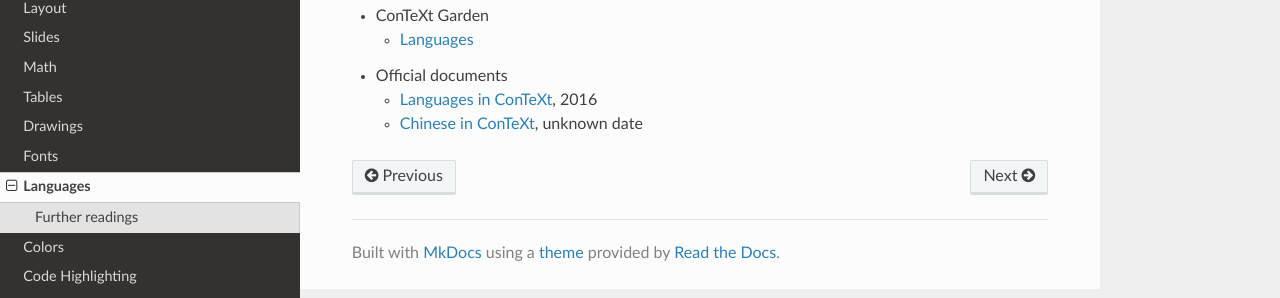
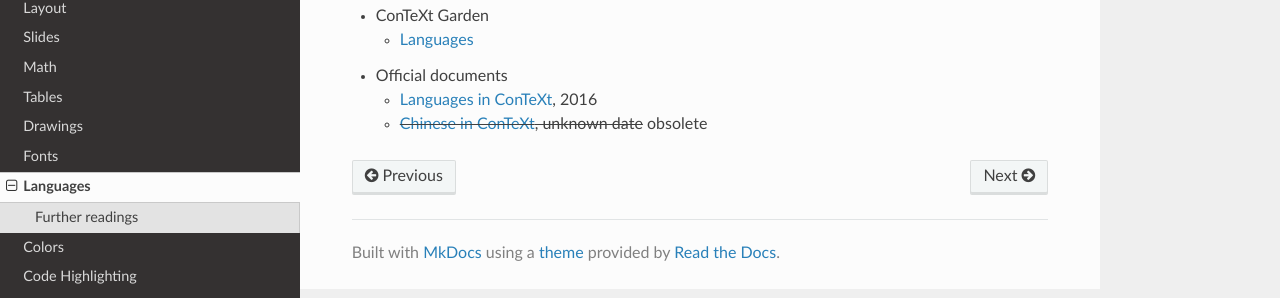
Before and after one commit to champignoom/contex-docs, an MkDocs documentation site: the page built from docs/languages.md, in a window 1280 px wide. Shown: the part 260-558 px from the top of the page. Built offline with MkDocs 1.6.1, drawn with Linux system fonts in a browser that asks for light colours; nearby versions of some CDN libraries.

Commit message:
offical chinese docs useless

```diff
--- a/docs/languages.md
+++ b/docs/languages.md
@@ -8,4 +8,4 @@ Under construction ...
     - [Languages](https://wiki.contextgarden.net/Languages)
 - Official documents
     - [Languages in ConTeXt](http://www.pragma-ade.nl/general/manuals/languages-mkiv.pdf), 2016
-    - [Chinese in ConTeXt](http://www.pragma-ade.nl/general/manuals/mchinese.pdf), unknown date
+    - <s>[Chinese in ConTeXt](http://www.pragma-ade.nl/general/manuals/mchinese.pdf), unknown date</s> obsolete
```
